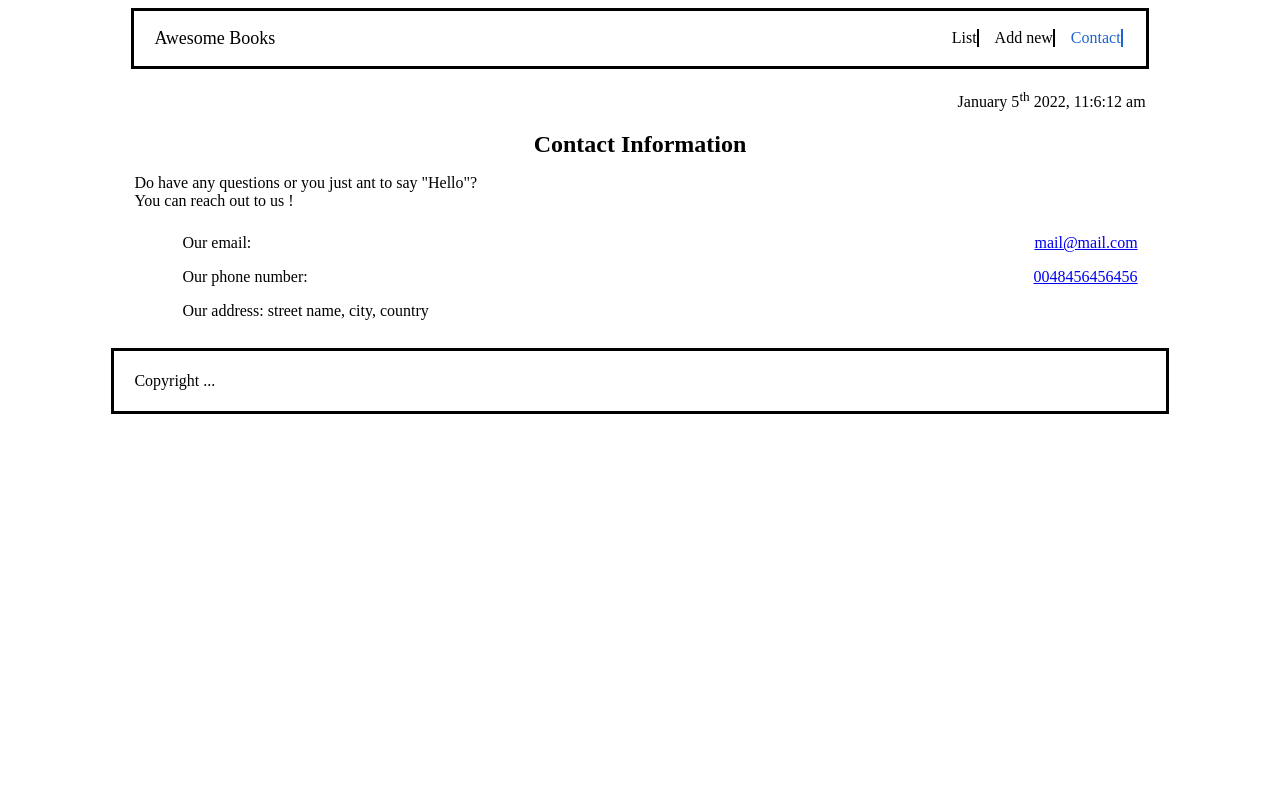
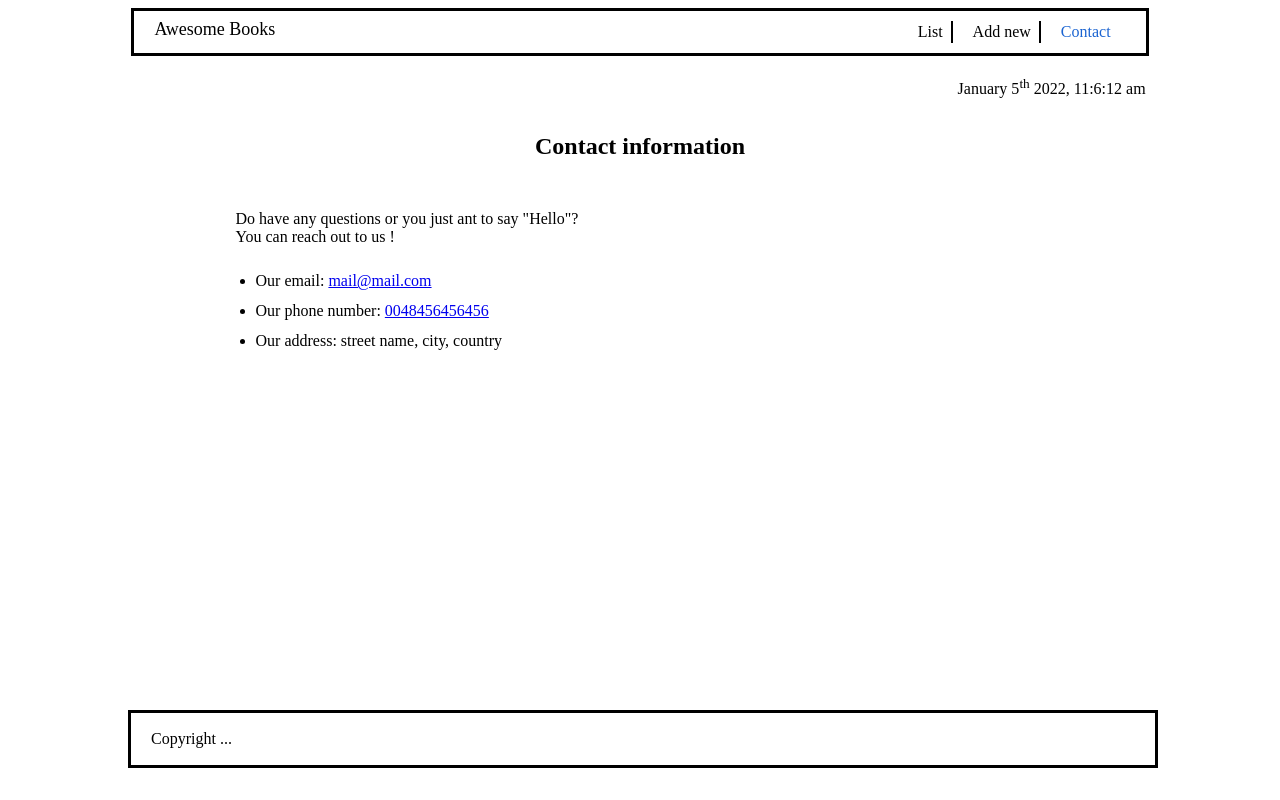
Before and after one commit to selma-belhadj/AwesomeBooksES6, a website: page index.html in a window 1280 px wide. Both pictures are taken after a click on the link "Contact". Drawn offline with Linux system fonts and the light colour scheme.

Commit message:
styled contact form

```diff
--- a/index.html
+++ b/index.html
@@ -26,19 +26,19 @@
   </header>
   <p class="todaydate"><span id="todaydate"></span>, <span id="currenttime"></span></p>
   <div class="tab active" id="list-tab">
-  <h1>All Awesome Books</h1>
+  <h1>All awesome books</h1>
   <ul id="listbooks"></ul>
   </div>
   <div class="tab" id="form-tab">
   <form action="#" id="addbookform">
-    <h2 id="formtitle">Add new Book</h2>
+    <h2 id="formtitle">Add a new book</h2>
     <input type="text" id="title" placeholder="Title">
     <input type="text" id="author" placeholder="Author">
     <button class="addNew" type="submit">Add</button>
   </form>
 </div>
 <div class="tab" id="contact-tab">
-  <h2>Contact Information</h2>
+  <h2>Contact information</h2>
   <p>Do have any questions or you just ant to say "Hello"? <br> You can reach out to us !</p>
   <ul>
     <li>Our email: <a href="mailto:mail@mail.com">mail@mail.com</a></li>
--- a/index.js
+++ b/index.js
@@ -1,3 +1,11 @@
+const findHight = () => {
+  if (window.innerHeight < document.body.scrollHeight) {
+    document.querySelector('footer').style.position = 'relative';
+  } else {
+    document.querySelector('footer').style.position = 'fixed';
+  }
+};
+
 class Books {
   constructor(title, author) {
     this.title = title;
@@ -11,6 +19,7 @@ class Books {
     button.parentElement.remove();
     window.localStorage.setItem('books', JSON.stringify(result));
     this.showAlert('Book deleted ', 'success');
+    findHight();
   }
 
   static load = () => {
@@ -37,6 +46,7 @@ class Books {
         </li>
         `;
        this.showAlert('Book added ', 'success');
+       findHight();
      } else {
        this.showAlert('Book already exists ', 'danger');
      }
@@ -90,6 +100,7 @@ const formatDate = () => {
   setInterval(() => {
     document.querySelector('#currenttime').innerHTML = `${formatDate()}`;
   }, 1000);
+  findHight();
 })();
 
 document.querySelector('#addbookform').addEventListener('submit', (e) => {
@@ -117,5 +128,6 @@ document.querySelectorAll('.nav').forEach((nav) => {
     document.querySelectorAll('.tab').forEach((tab) => tab.classList.remove('active'));
     e.target.classList.add('activelink');
     document.querySelector(e.target.getAttribute('href')).classList.add('active');
+    findHight();
   });
 });
--- a/style.css
+++ b/style.css
@@ -7,7 +7,8 @@ header {
   border: 3px solid black;
 }
 
-li {
+header li,
+#listbooks li {
   display: flex;
   flex-direction: row;
   justify-content: space-between;
@@ -23,7 +24,7 @@ header div:nth-child(1) {
 }
 
 header div:nth-child(1) p {
-  margin: 17px 20px;
+  margin: 8px 20px;
 }
 
 header div:nth-child(1) p a {
@@ -49,10 +50,19 @@ header div:nth-child(2) ul {
   justify-content: flex-end;
 }
 
+header div:nth-child(2) ul li {
+  padding: 0 12px 0 0;
+}
+
+header div:nth-child(2) ul li:last-child a {
+  border: none;
+}
+
 header div:nth-child(2) ul li a {
   border-right: 2px solid black;
   text-decoration: none;
   color: black;
+  padding: 2px 8px;
 }
 
 .todaydate {
@@ -77,19 +87,12 @@ h1 {
 
 h2 {
   width: 80%;
-  margin: 5px auto;
+  margin: 35px auto;
   text-align: center;
 }
 
 #listbooks > li:nth-child(odd) {
   background-color: #eae8e8;
-}
-
-.separator {
-  width: 30%;
-  margin: 20px auto;
-  height: 5px;
-  background-color: black;
 }
 
 form {
@@ -137,9 +140,15 @@ button {
 
 footer {
   width: 80%;
-  margin: 20px auto;
+  left: 10%;
   border: 3px solid black;
-  padding: 5px 20px;
+  position: fixed;
+  bottom: 4%;
+  margin-top: 20px;
+}
+
+footer p {
+  padding: 1px 20px;
 }
 
 .tab {
@@ -159,3 +168,18 @@ footer {
   width: 80%;
   margin: 20px auto;
 }
+
+#contact-tab p,
+#contact-tab ul {
+  width: 80%;
+  margin: 20px auto;
+}
+
+#contact-tab p {
+  margin-top: 50px;
+}
+
+#contact-tab ul li{
+  list-style-type: inherit;
+  line-height: 30px;
+}
```
